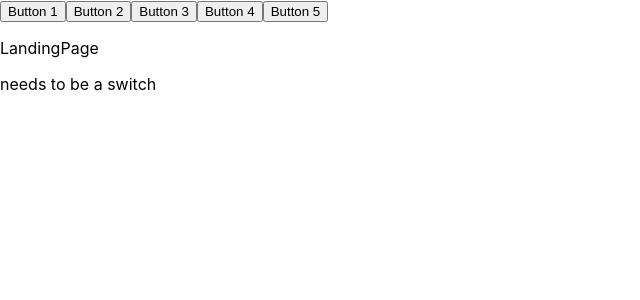
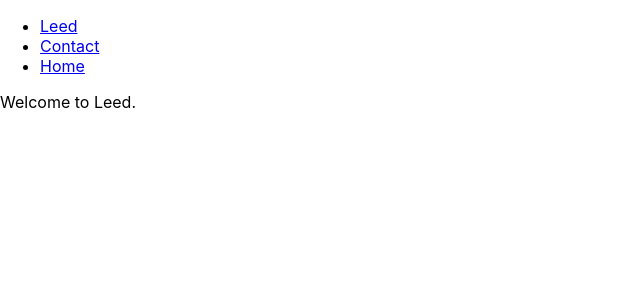
Before and after one commit to Tom13o/leed, a React (Create React App) app: page / in a window 1280 px wide. Shown: the top 300 px of the page, without its empty margins (0-640 px from the left). Built offline with nearby package versions, Linux system fonts and the light colour scheme.

Commit message:
firebase hosting?

```diff
--- a/package.json
+++ b/package.json
@@ -6,6 +6,7 @@
     "@testing-library/jest-dom": "^5.16.2",
     "@testing-library/react": "^12.1.4",
     "@testing-library/user-event": "^13.5.0",
+    "firebase": "^9.6.10",
     "react": "^17.0.2",
     "react-dom": "^17.0.2",
     "react-router-dom": "^6.2.2",
--- a/src/App.js
+++ b/src/App.js
@@ -1,17 +1,21 @@
 import React from 'react'
 import './App.css';
 import { Route, Routes } from 'react-router-dom'
-import LandingPage from './pages/LandingPage';
+import LandingContainer from './pages/LandingContainer';
 import HomePage from './pages/HomePage';
 import PrivateRoute from './pages/PrivateRoute';
+import Contact from './pages/Contact';
 import Login from './pages/Login';
+import LandingPage from './pages/LandingPage';
 
 function App() {
 
   return (
     <Routes>
-      <Route exact path="/" element={<LandingPage />} />
-      <Route path="/contact" element={<LandingPage />} />
+      <Route path="/" element={<LandingContainer />}>
+        <Route exact path="/" element={<LandingPage />} />
+        <Route path="contact" element={<Contact />} />
+      </Route>
       <Route path="/home" element={<PrivateRoute><HomePage /></PrivateRoute>} />
       <Route path="/login" element={<Login />} />
     </Routes>
--- a/src/index.js
+++ b/src/index.js
@@ -4,6 +4,23 @@ import { BrowserRouter } from 'react-router-dom';
 import './index.css';
 import App from './App';
 import reportWebVitals from './reportWebVitals';
+// Import the functions you need from the SDKs you need
+import { initializeApp } from "firebase/app";
+// TODO: Add SDKs for Firebase products that you want to use
+// https://firebase.google.com/docs/web/setup#available-libraries
+
+// Your web app's Firebase configuration
+const firebaseConfig = {
+  apiKey: "AIzaSyCiY4E--_BeHsw6o2TaP0dIMO9mmlJCL_I",
+  authDomain: "leed-d9196.firebaseapp.com",
+  projectId: "leed-d9196",
+  storageBucket: "leed-d9196.appspot.com",
+  messagingSenderId: "213981652184",
+  appId: "1:213981652184:web:11a8aab7b7d2ed39a863ad"
+};
+
+// Initialize Firebase
+const app = initializeApp(firebaseConfig);
 
 ReactDOM.render(
   <BrowserRouter>
--- /dev/null
+++ b/src/pages/Contact.js
@@ -0,0 +1,9 @@
+import React from 'react'
+
+export default function Contact() {
+  return (
+    <>
+      <p>Contact</p>
+    </>
+  )
+}
--- /dev/null
+++ b/src/pages/LandingContainer.js
@@ -0,0 +1,22 @@
+import React from 'react'
+import { Outlet, Link } from 'react-router-dom'
+
+function LoginButton() {
+    var a = true
+    return (
+        <Link to={a ? '/home' : '/login'}>{a ? 'Home' : 'Login'}</Link>
+    )
+}
+
+export default function LandingContainer() {
+    return(
+        <>
+            <ul>
+                <li><Link to="/">Leed</Link></li>
+                <li><Link to="/contact">Contact</Link></li>
+                <li><LoginButton /></li>
+            </ul>
+            <Outlet />
+        </>
+    )
+}
--- a/src/pages/LandingPage.js
+++ b/src/pages/LandingPage.js
@@ -1,23 +1,9 @@
 import React from 'react'
-import { Route, Routes } from 'react-router-dom'
 
 export default function LandingPage() {
-    return(
-        <>
-            <div>
-                <input type="button" value="Button 1" />
-                <input type="button" value="Button 2" />
-                <input type="button" value="Button 3" />
-                <input type="button" value="Button 4" />
-                <input type="button" value="Button 5" />
-            </div>
-            <p>LandingPage</p>
-            {/* the login button should show as "enter" if logged */}
-            <p>needs to be a switch</p>
-            <Routes>
-
-            </Routes>
-
-        </>
-    )
+  return (
+    <>
+        <p>Welcome to Leed.</p>
+    </>
+  )
 }
--- a/src/pages/Login.js
+++ b/src/pages/Login.js
@@ -1,8 +1,10 @@
 import React from 'react'
+import { Link } from 'react-router-dom'
 
 export default function Login() {
     return (
         <>
+            <Link to="/">Back</Link>
             <p>Login</p>
         </>
     )
--- a/src/pages/PrivateRoute.js
+++ b/src/pages/PrivateRoute.js
@@ -2,7 +2,7 @@ import React from 'react'
 import { Navigate } from "react-router-dom";
 
 const PrivateRoute = ({ children }) => {
-    const a = true;
+    const a = false;
     return a ? children : <Navigate to="/login"/>
 };
 
```
Also changed, not shown: firebase.json (added), 2 other files (tests, documents, lock files or other folders).
